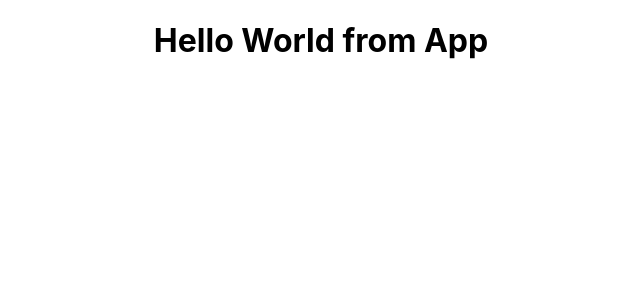
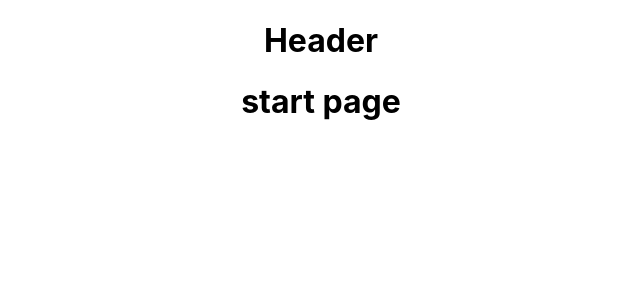
Before and after one commit to Fredde-J/MatPriser, a React (Create React App) app in the folder foodcomparer/: page / in a window 1280 px wide. Shown: the top 300 px of the page, without its empty margins (319-959 px from the left). Built offline with nearby package versions, Linux system fonts and the light colour scheme.

Commit message:
added start page and routing from app to startpage

```diff
--- a/foodcomparer/src/App.js
+++ b/foodcomparer/src/App.js
@@ -1,10 +1,20 @@
 import React from 'react';
+import { BrowserRouter, Route, Switch } from "react-router-dom";
 import './App.css';
+import StartPage from './pages/StartPage'
 
 function App() {
   return (
     <div className="App">
-      <h1>Hello World from App</h1>
+      <h1>Header</h1>
+      <BrowserRouter>
+      <main className="container">
+        <Switch>
+          <Route exact path="/" component={StartPage} />
+        </Switch>
+
+      </main>
+      </BrowserRouter>
     </div>
   );
 }
--- /dev/null
+++ b/foodcomparer/src/pages/StartPage.js
@@ -0,0 +1,14 @@
+import React from "react";
+import { withRouter } from "react-router-dom";
+
+
+const StartPage = ()=>{
+    return (
+        <>
+        <h1>start page</h1>
+        </>
+        )
+}
+
+
+    export default withRouter(StartPage);
```
